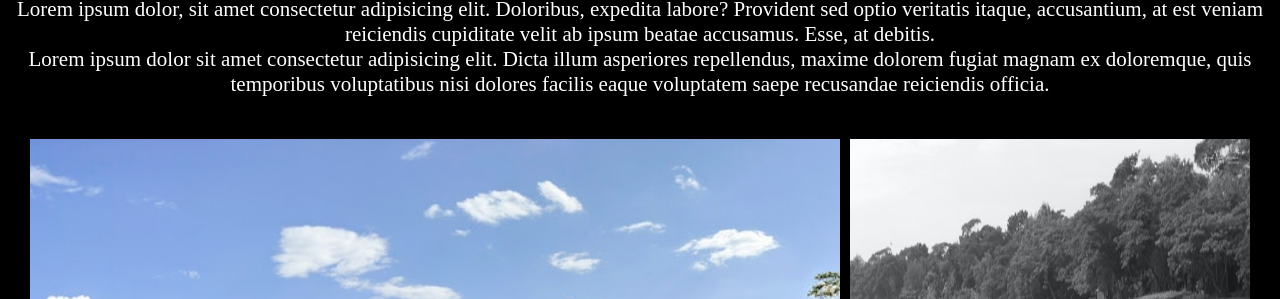
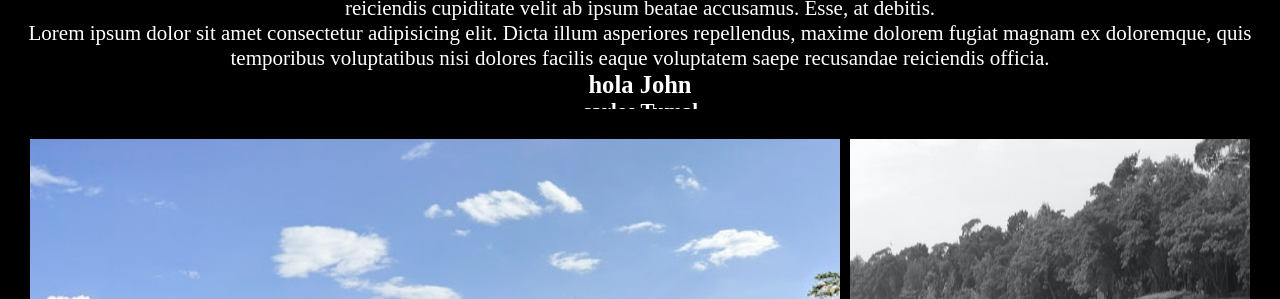
Before and after one commit to JohnCarlosTumal/caba-asRio, a plain HTML site: page index.html in a window 1280 px wide. Shown: the part 501-800 px from the top of the page. Drawn offline with Linux system fonts and the light colour scheme; a web font is replaced by a local one.

Commit message:
cambios de hs 2

```diff
--- a/index.html
+++ b/index.html
@@ -59,6 +59,9 @@
                 recusandae reiciendis officia.
 
             </p>
+
+            <h3>hola John</h3>
+            <h4>carlos Tumal</h4>
         </div>
 
         <div class="galeria">
```
